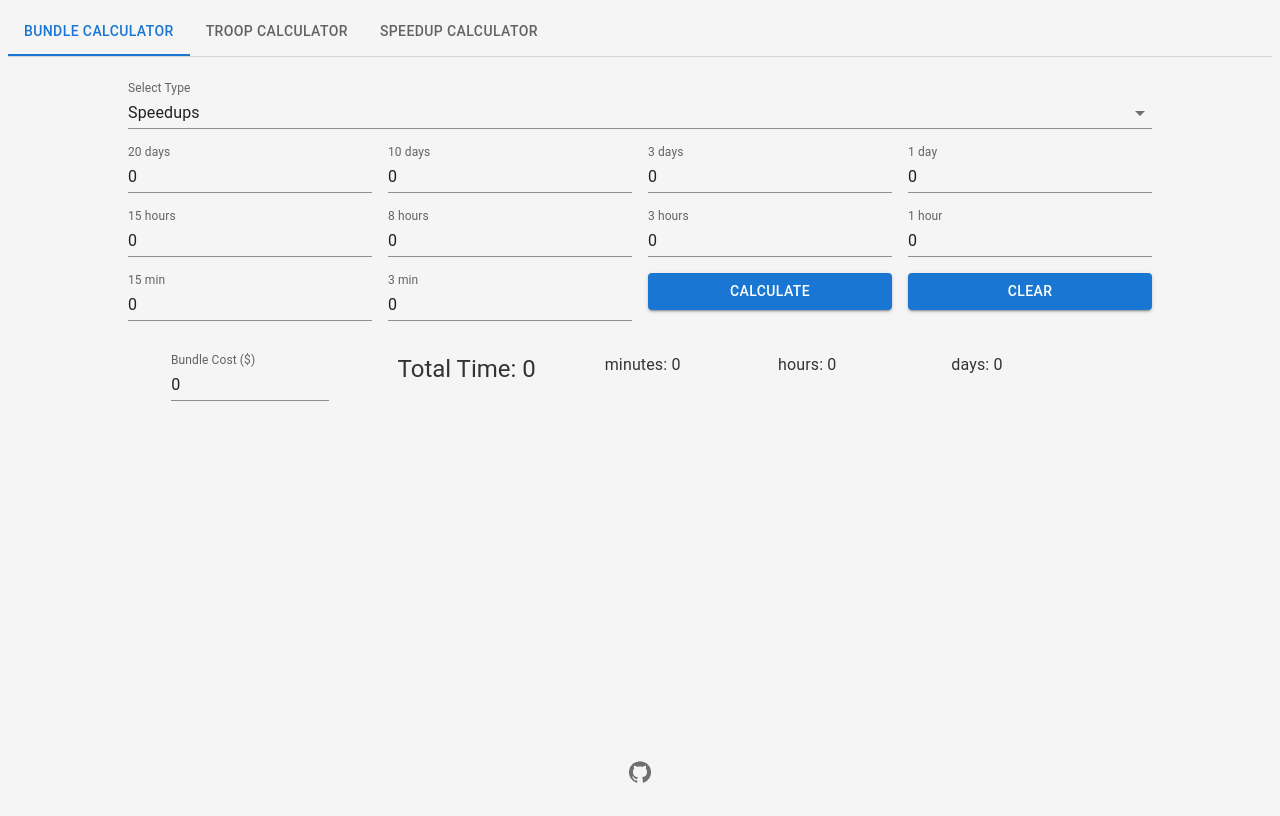
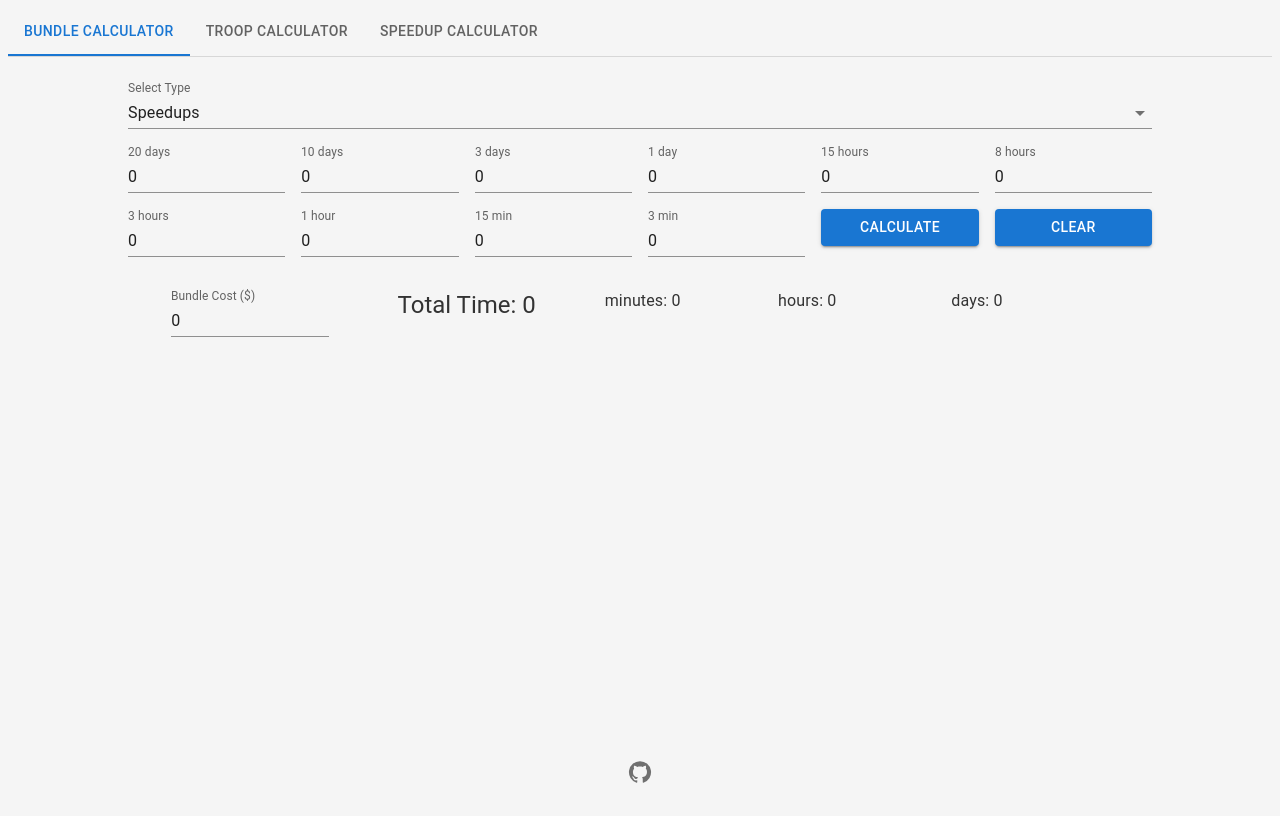
Before and after one commit to rkennedy1/ChaosAndConquestUtils, a React (Vite) app: page / in a window 1280 px wide. Built offline with nearby package versions, Linux system fonts and the light colour scheme.

Commit message:
update spacing (#4)

```diff
--- a/src/components/Calculators/Calculator.tsx
+++ b/src/components/Calculators/Calculator.tsx
@@ -43,7 +43,7 @@ const Calculator = ({
   return (
     <Grid container spacing={2} id="calculator">
       {intervals.map((interval, index) => (
-        <Grid item xs={6} sm={4} md={3} key={index}>
+        <Grid item xs={6} sm={4} md={3} lg={2} key={index}>
           <TextField
             fullWidth
             label={interval.label}
@@ -62,7 +62,7 @@ const Calculator = ({
           />
         </Grid>
       ))}
-      <Grid item xs={6} sm={4} md={3}>
+      <Grid item xs={6} sm={4} md={3} lg={2}>
         <Box width={1} height={1}>
           <Button
             variant="contained"
@@ -74,7 +74,7 @@ const Calculator = ({
           </Button>
         </Box>
       </Grid>
-      <Grid item xs={6} sm={4} md={3}>
+      <Grid item xs={6} sm={4} md={3} lg={2}>
         <Box width={1} height={1}>
           <Button
             variant="contained"
```
